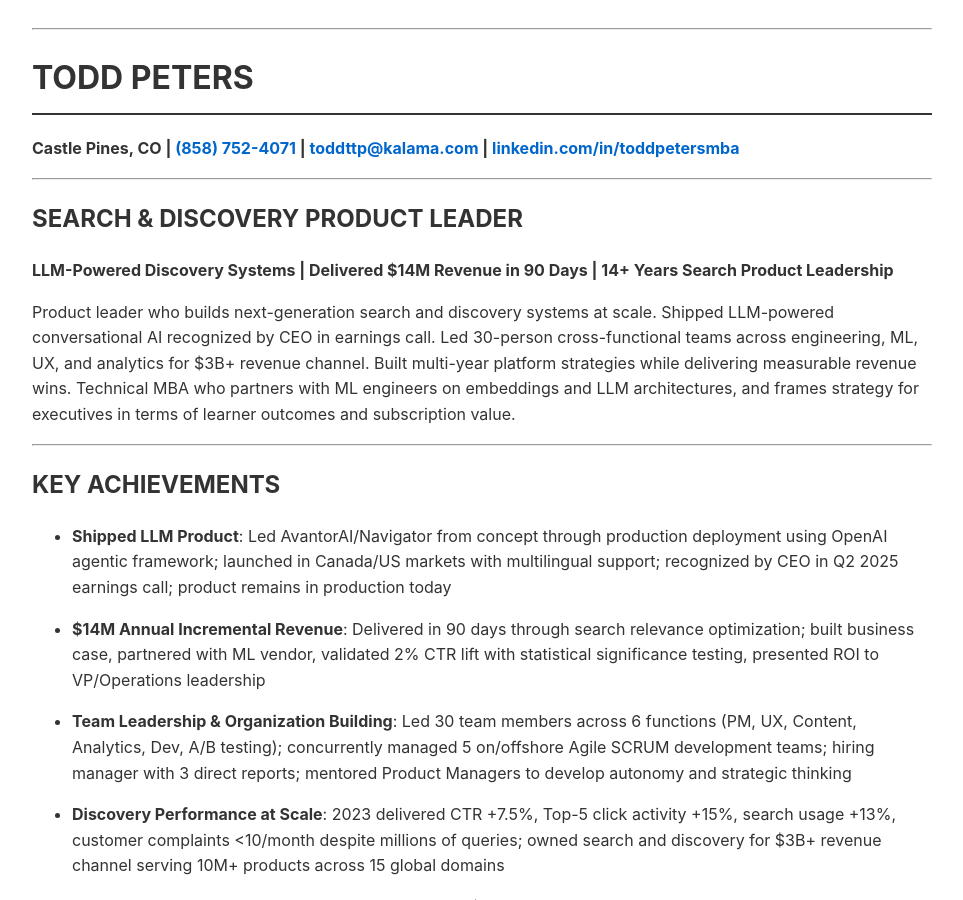
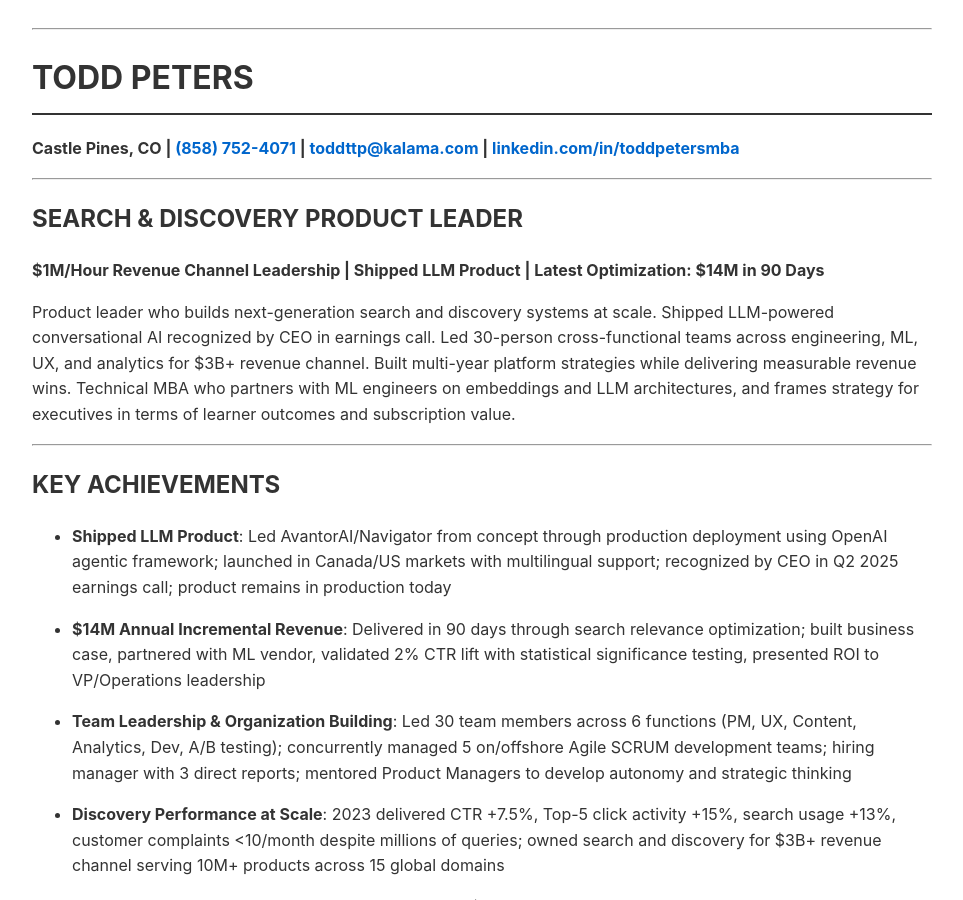
Before and after one commit to tsimech/tsimech.github.io, a Jekyll site: the page built from docs/scribd.md, in a window 1280 px wide and 900 px high, scrolled down 1697 px. Shown: the whole window, without its empty margins (158-1121 px from the left). Built offline with Jekyll 4.4.1, drawn with Linux system fonts in a browser that asks for light colours.

Commit message:
Reframe headline: lead with $1M/hour channel responsibility (strategic scope) vs single $14M project

```diff
--- a/docs/scribd.md
+++ b/docs/scribd.md
@@ -48,7 +48,7 @@ Todd Peters
 ---
 
 ## SEARCH & DISCOVERY PRODUCT LEADER
-**LLM-Powered Discovery Systems | Delivered $14M Revenue in 90 Days | 14+ Years Search Product Leadership**
+**$1M/Hour Revenue Channel Leadership | Shipped LLM Product | Latest Optimization: $14M in 90 Days**
 
 Product leader who builds next-generation search and discovery systems at scale. Shipped LLM-powered conversational AI recognized by CEO in earnings call. Led 30-person cross-functional teams across engineering, ML, UX, and analytics for $3B+ revenue channel. Built multi-year platform strategies while delivering measurable revenue wins. Technical MBA who partners with ML engineers on embeddings and LLM architectures, and frames strategy for executives in terms of learner outcomes and subscription value.
 
```
